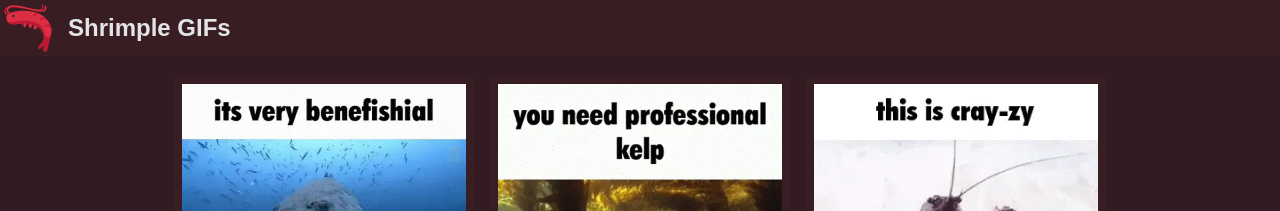
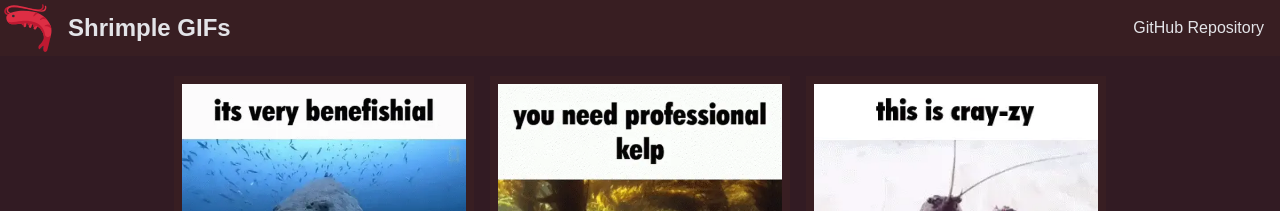
Before and after one commit to ading2210/shrimple, a Jekyll site: the page built from index.html, in a window 1280 px wide. Shown: the top 211 px of the page. Built offline with Jekyll 4.4.1, drawn with Linux system fonts in a browser that asks for light colours.

Commit message:
add 404 page and github link

```diff
--- /dev/null
+++ b/404.html
@@ -0,0 +1,5 @@
+---
+layout: default
+---
+<h2>404: Not found</h2>
+<img src="assets/gif/youve-got-to-be-squidding-me-its-as-shrimple-as-that.webp" width="300px">
--- a/_layouts/default.html
+++ b/_layouts/default.html
@@ -24,6 +24,9 @@
           <h1 style="font-size: 24px">{{ site.title }}</h1>
         </a>
         <div class="flex_spacer"></div>
+        <div id="links_container">
+          <a href="https://github.com/ading2210/shrimple">GitHub Repository</a>
+        </div>
       </nav>
     </header>
     {{ content }}
--- a/assets/css/main.css
+++ b/assets/css/main.css
@@ -22,6 +22,7 @@
 body {
   display: flex;
   flex-direction: column;
+  align-items: center;
   background-color: var(--background-color-2);
 }
 
@@ -52,6 +53,11 @@
   margin: 0px;
   font-size: 24px;
 }
+#links_container {
+  display: flex;
+  margin: 12px;
+  gap: 16px;
+}
 
 .gallery_grid {
   display: flex;
```
